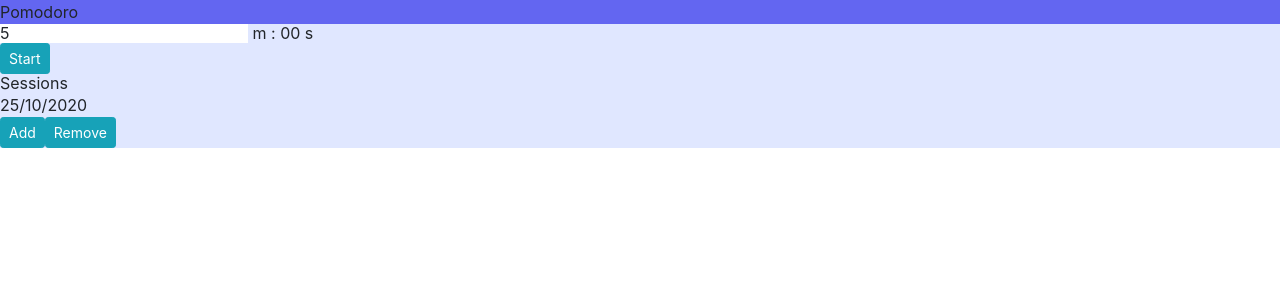
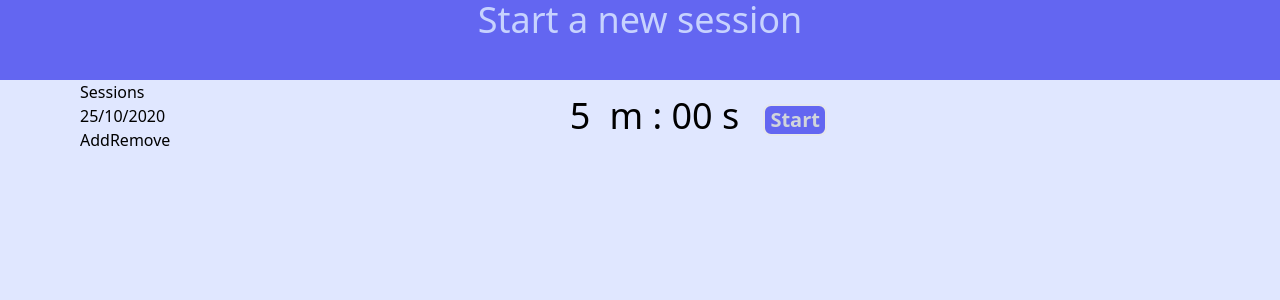
Before and after one commit to atlasbc/react-pomodoro, a React (Create React App) app: page / in a window 1280 px wide. Shown: the top 300 px of the page. Built offline with nearby package versions, Linux system fonts and the light colour scheme.

Commit message:
basic tailwind css implementation

```diff
--- a/public/index.html
+++ b/public/index.html
@@ -3,7 +3,6 @@
   <head>
     <meta charset="utf-8" />
     <link rel="icon" href="%PUBLIC_URL%/favicon.ico" />
-    <link rel="stylesheet" href="https://maxcdn.bootstrapcdn.com/bootstrap/4.0.0/css/bootstrap.min.css" integrity="sha384-Gn5384xqQ1aoWXA+058RXPxPg6fy4IWvTNh0E263XmFcJlSAwiGgFAW/dAiS6JXm" crossorigin="anonymous">
     <meta name="viewport" content="width=device-width, initial-scale=1" />
     <meta name="theme-color" content="#000000" />
     <meta
--- a/src/App.js
+++ b/src/App.js
@@ -5,13 +5,25 @@ import { Howl, Howler } from 'howler';
 
 function App() {
 	return (
-		<div className="bg-indigo-100 mx-auto">
-			<header className="bg-indigo-500">Pomodoro</header>
-			<div className="App-header">
-				{/* <h3>With Class</h3>
-      <TimerClass/> */}
-				<Timer />
-				<Sessions />
+		<div className="bg-indigo-100 h-screen w-screen overflow-auto">
+			<header className="bg-indigo-500 h-20 text-center text-indigo-200 text-4xl">
+				Start a new session
+			</header>
+			<div className="flex h-full">
+				<div className="w-1/4 h-full">
+					<div className="w-1/2  m-auto ">
+						<Sessions />
+					</div>
+				</div>
+
+				<div className="w-3/4 h-full ">
+					<div className="w-1/2 h-1/2 m-auto ">
+						<Timer />
+					</div>
+				</div>
+			</div>
+			<div className="bg-indigo-500 h-20 w-full text-indigo-200 text-center">
+				Footer
 			</div>
 		</div>
 	);
@@ -97,7 +109,8 @@ function Sessions() {
 		console.log(session);
 		session_display.push(
 			<li>
-				{session['start_time']} - {session['finish_time']} = {session['session_time']} min{' '}
+				{session['start_time']} - {session['finish_time']} ={' '}
+				{session['session_time']} min{' '}
 			</li>
 		);
 	}
@@ -105,7 +118,7 @@ function Sessions() {
 	let arr = { minutes: 5, time: '16:07' };
 	function addSession() {
 		console.log('Session is added');
-		localStorage.setItem('sessions', JSON.stringify(session_prototype));
+		localStorage.setItem('sessions', JSON.stringify(arr));
 		setSessions(localStorage.getItem('sessions'));
 	}
 	function removeSession() {
@@ -115,16 +128,22 @@ function Sessions() {
 	}
 
 	return (
-		<div className="session-border">
+		<div className="flex-column">
 			<h2>Sessions</h2>
 			<div>{today}</div>
 			<div className="sessions">
 				<ul>{session_display}</ul>
 				<div>
-					<button className="btn btn-info btn-sm" onClick={addSession}>
+					<button
+						className="btn btn-info btn-sm"
+						onClick={addSession}
+					>
 						Add
 					</button>
-					<button className="btn btn-info btn-sm" onClick={removeSession}>
+					<button
+						className="btn btn-info btn-sm"
+						onClick={removeSession}
+					>
 						Remove
 					</button>
 				</div>
@@ -269,25 +288,38 @@ function Timer() {
 	console.log('BEFORE RETURN localstorage: ', localStorage.getItem(today));
 
 	return (
-		<div>
+		<div className="flex">
 			{minutes ? (
-				<h1>
+				<h1 className="text-4xl pt-4 pb-2">
 					{isOn ? (
 						minutes
 					) : (
-						<input min="1" max="60" onBlur={handleSessionTime} defaultValue={starterminutes} />
+						<input
+							min="1"
+							max="60"
+							onBlur={handleSessionTime}
+							defaultValue={starterminutes}
+							className="w-10 bg-indigo-100 text-center"
+						/>
 					)}{' '}
 					m : {zero}
 					{seconds} s
 				</h1>
 			) : (
-				<h1>{seconds} s </h1>
+				<h1 className="text-4xl pt-4 pb-2">{seconds} s </h1>
 			)}
 
-			<button onClick={handleTimer} className="btn btn-info btn-sm">
+			<button
+				onClick={handleTimer}
+				className="bg-indigo-500 hover:bg-indigo-700 text-gray-300 w-16 h-8 mt-6 ml-6 text-xl border-2 rounded-lg font-semibold focus:outline-none"
+			>
 				{isOn ? 'Reset' : 'Start'}
 			</button>
-			{isCompleted ? <h2>You Completed a Session at {endString}!</h2> : ''}
+			{isCompleted ? (
+				<h2>You Completed a Session at {endString}!</h2>
+			) : (
+				''
+			)}
 			{/* <button onClick={playAlarm} className="btn btn-info btn-sm">
             Alarm
             </button> */}
@@ -344,10 +376,17 @@ class TimerClass extends React.Component {
 		return (
 			<div>
 				<h1>{this.state.start}</h1>
-				<button onClick={this.handleTimer} className="btn btn-info btn-sm">
+				<button
+					onClick={this.handleTimer}
+					className="bg-indigo-300 border-gray-100"
+				>
 					{this.state.isOn ? 'Reset' : 'Start'}
 				</button>
-				{this.state.isCompleted ? <h2>You Completed a Session!</h2> : ''}
+				{this.state.isCompleted ? (
+					<h2>You Completed a Session!</h2>
+				) : (
+					''
+				)}
 			</div>
 		);
 	}
--- a/src/index.css
+++ b/src/index.css
@@ -2,7 +2,7 @@
 @tailwind components;
 @tailwind utilities;
 
-body {
+/* body {
   margin: 0;
   font-family: -apple-system, BlinkMacSystemFont, 'Segoe UI', 'Roboto', 'Oxygen',
     'Ubuntu', 'Cantarell', 'Fira Sans', 'Droid Sans', 'Helvetica Neue',
@@ -14,4 +14,4 @@ body {
 code {
   font-family: source-code-pro, Menlo, Monaco, Consolas, 'Courier New',
     monospace;
-}
+} */
```
